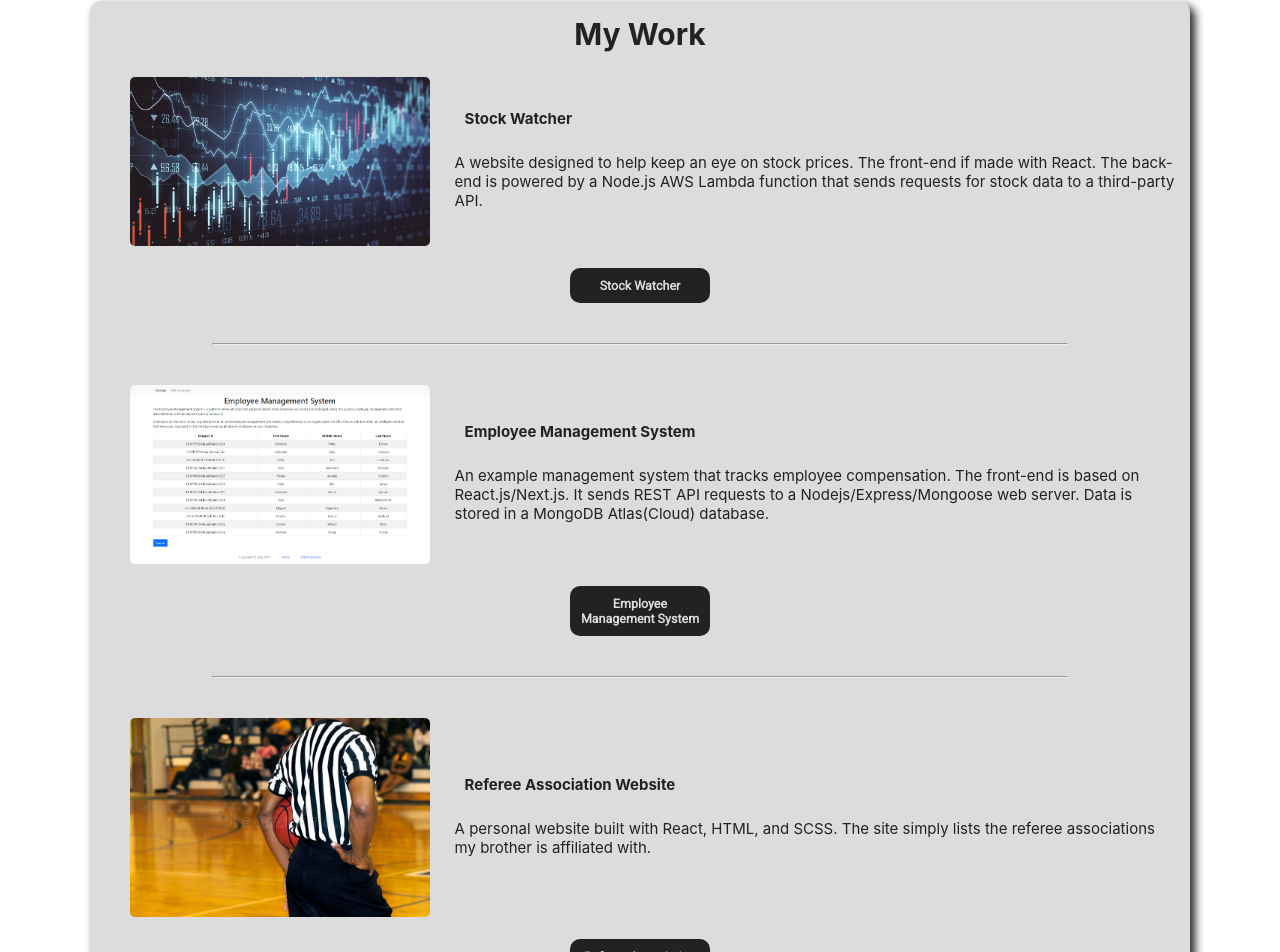
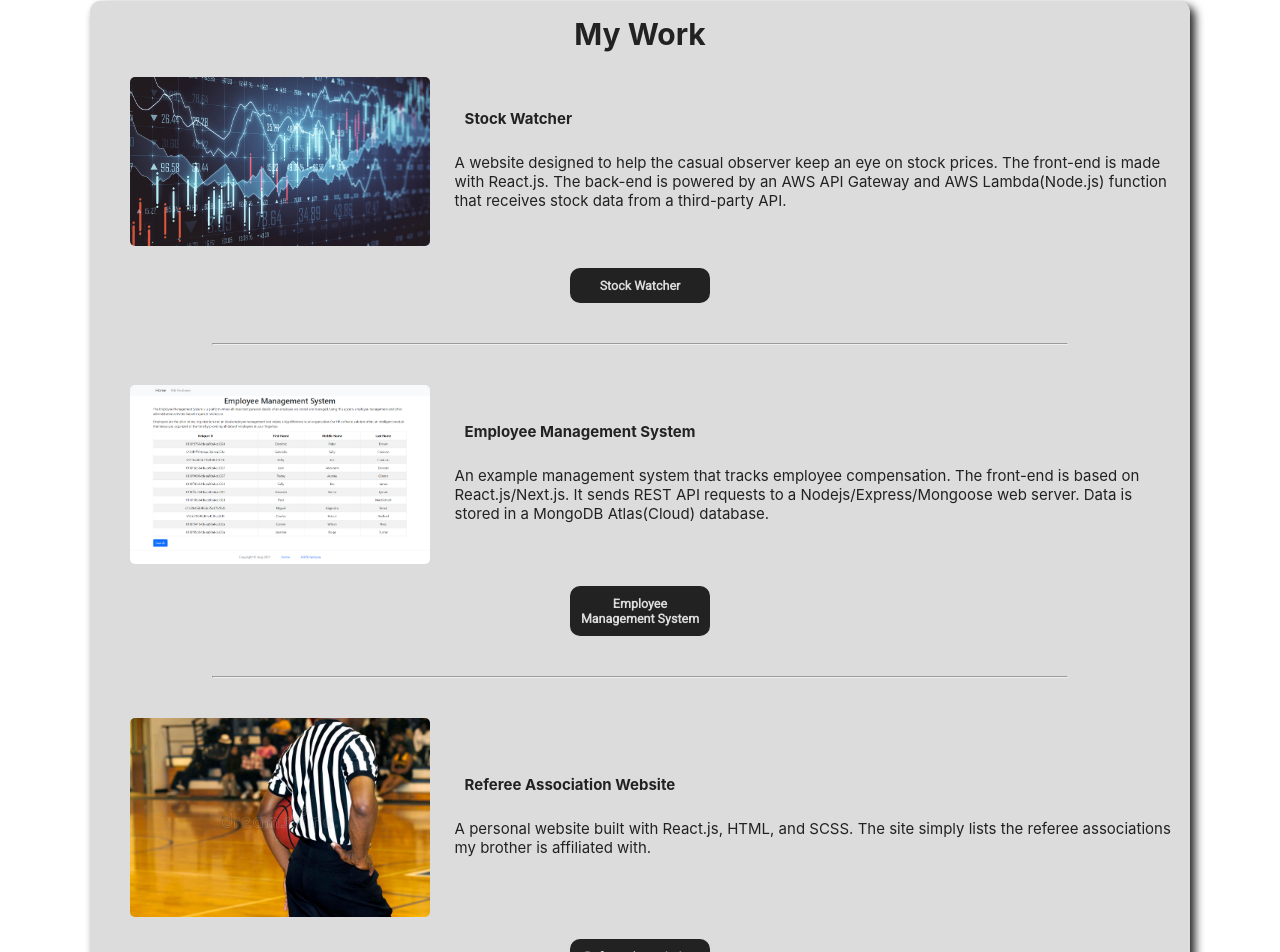
Before and after one commit to Drendal911/webpage, a React (Create React App) app: page / in a window 1280 px wide. Shown: the part 1655-2607 px from the top of the page. Built offline with nearby package versions, Linux system fonts and the light colour scheme.

Commit message:
Text edit

```diff
--- a/src/components/Work.js
+++ b/src/components/Work.js
@@ -17,7 +17,7 @@ export default function Work() {
                     </a>
                     <div className={work.text_container}>
                         <div className={work.sub_title}>Stock Watcher</div>
-                        <p>A website designed to help keep an eye on stock prices. The front-end if made with React. The back-end is powered by a Node.js AWS Lambda function that sends requests for stock data to a third-party API.</p>
+                        <p>A website designed to help the casual observer keep an eye on stock prices. The front-end is made with React.js. The back-end is powered by an AWS API Gateway and AWS Lambda(Node.js) function that receives stock data from a third-party API.</p>
                     </div>
                     <div className={work.button_div}>
                         <Button css={button.dark_rectangle_btn}
@@ -55,7 +55,7 @@ export default function Work() {
                     </a>
                     <div className={work.text_container}>
                         <div className={work.sub_title}>Referee Association Website</div>
-                        <p>A personal website built with React, HTML, and SCSS. The site simply lists the referee
+                        <p>A personal website built with React.js, HTML, and SCSS. The site simply lists the referee
                             associations my brother is affiliated with.</p>
                     </div>
                     <div className={work.button_div}>
--- a/src/components/layout/Footer.js
+++ b/src/components/layout/Footer.js
@@ -12,7 +12,7 @@ export default function Footer(props) {
                     {props.email ? <address><a href={`mailto:${props.email}`}>{props.email}</a></address> : null}
                 </div>
                 <div className={footer.all_icons_container}>
-                    <a href="https://www.linkedin.com/in/quentin-h-200591187/" target="_blank"
+                    <a href="https://www.linkedin.com/in/qnhogue/" target="_blank"
                        rel="noopener noreferrer" className={footer.icon_container}>
                         <img src={linkedInIcon} width="33px" alt={"LinkedIn Icon"}/>
                     </a>
```
